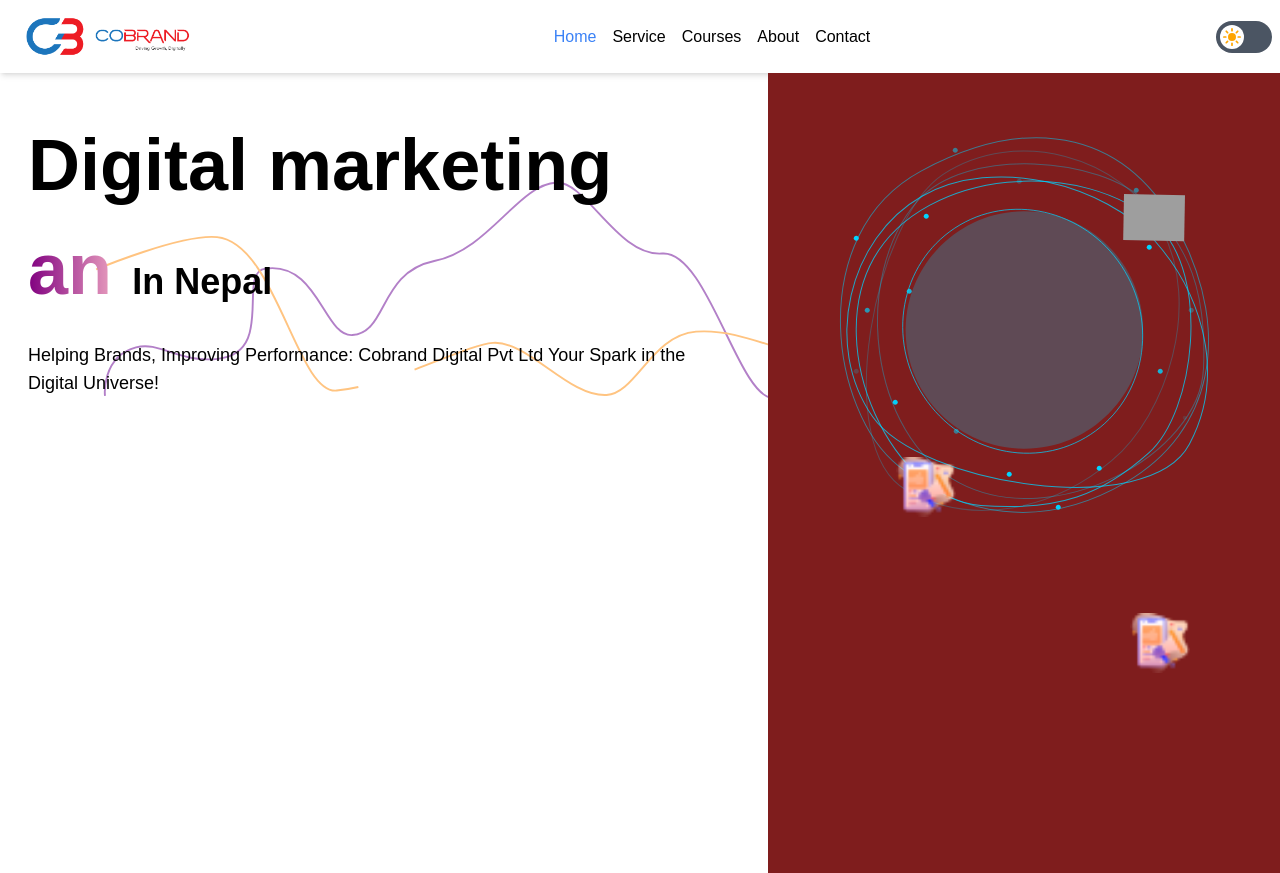
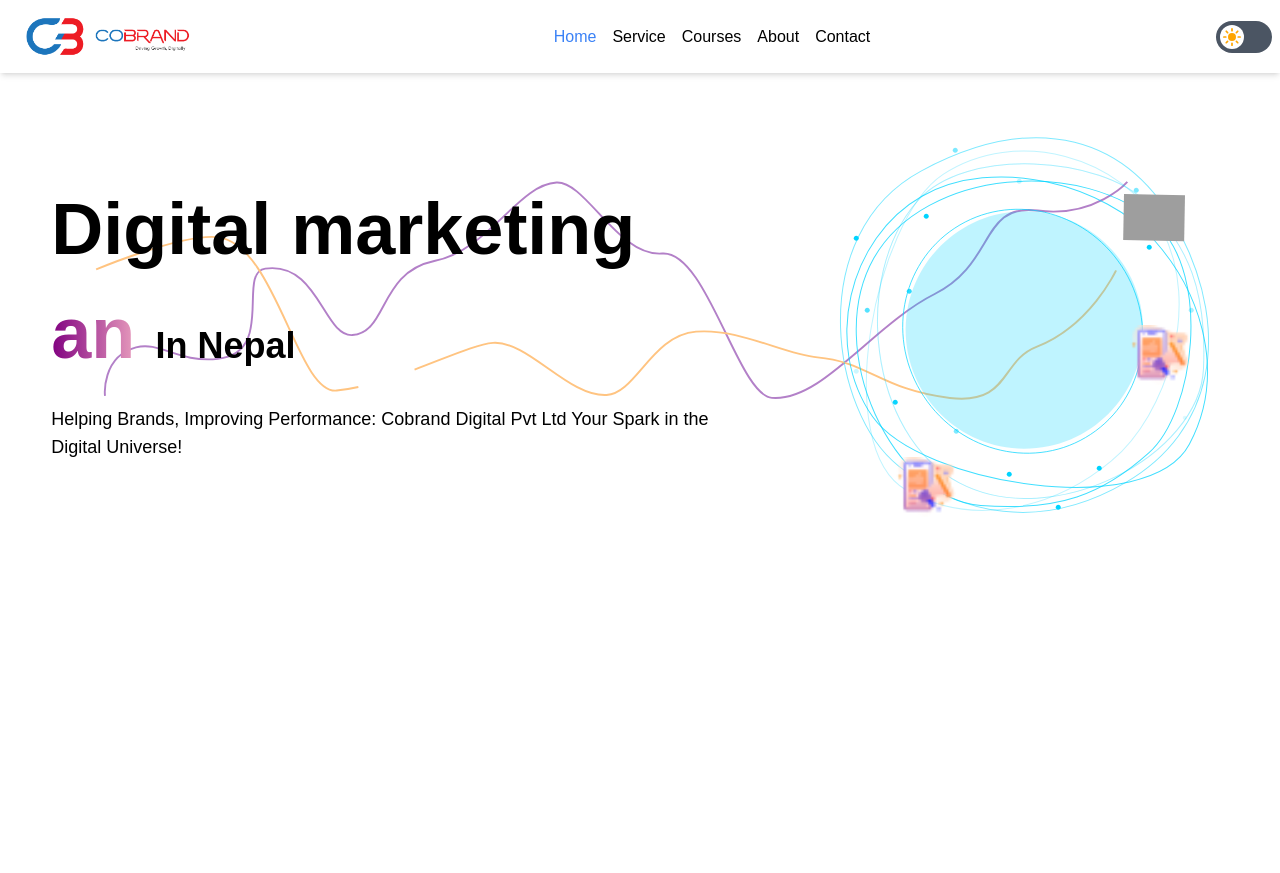
Before and after one commit to sayunlopchan/coBrand_Digital, a React (Vite) app: page / in a window 1280 px wide. After the commit the page ends 800 px from the top, so only its background shows below. Built offline with nearby package versions, Linux system fonts and the light colour scheme; grey boxes are pictures that could not be loaded; a web font is replaced by a local one.

Commit message:
layout fix

```diff
--- a/src/Home/UI/HomeBanner.jsx
+++ b/src/Home/UI/HomeBanner.jsx
@@ -10,10 +10,12 @@ import influencer_marketing from '../../assets/image/icons/influencer-marketing.
 
 const HomeBanner = ({ darkMode }) => {
   return (
-    <div className='lg:grid lg:grid-cols-5 h-[100vh]'>
+    <div className='grid grid-rows-2 lg:grid-rows-none lg:grid-cols-5'>
       <Lottie animationData={chart} className='absolute opacity-50' />
-      <div className='col-span-3 flex justify-center sm:flex-none sm:justify-normal px-7 mt-10 z-10'>
-        <div className=''>
+
+      <div className='lg:col-span-3 flex justify-center items-center z-10'>
+        <div className='px-10'>
+          <div>
             <h1 className='text-5xl md:text-6xl lg:text-7xl font-bold   md:py-4'>Digital marketing</h1>
             <TypeAnimation
               className=' text-3xl font-bold md:text-7xl  md:font-semibold md:py-4'
@@ -43,9 +45,9 @@ const HomeBanner = ({ darkMode }) => {
             </h2>
           </div>
         </div>
+      </div>
 
-      <div className='relative col-span-2 bg-red-900'>
-
+      <div className='relative lg:col-span-2 m-auto'>
         <Lottie animationData={circleOrb} />
         <img src={rocket} alt="" className='rocket' />
         <img src={influencer_marketing} alt="" className='influencer-marketing' />
```
Lines whose indentation alone changed are shown as unchanged.
